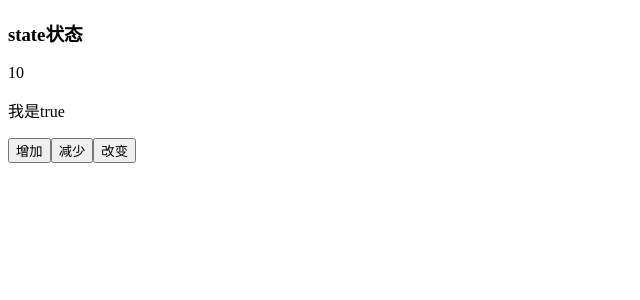
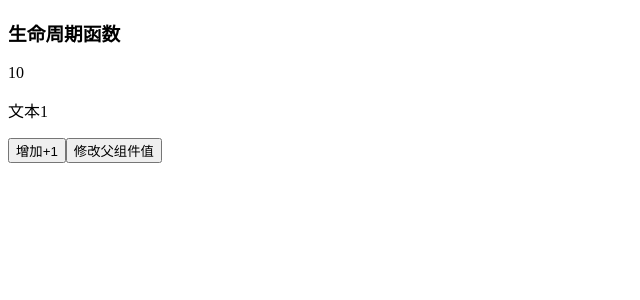
Before and after one commit to yq1930/react-demo, a React (Create React App) app: page / in a window 1280 px wide. Shown: the top 300 px of the page, without its empty margins (0-640 px from the left). Built offline with nearby package versions, Linux system fonts and the light colour scheme.

Commit message:
react组件生命周期学习

```diff
--- /dev/null
+++ b/src/ComponentList.jsx
@@ -0,0 +1,66 @@
+import React from "react";
+
+export default class ComponentLife extends React.Component {
+  // 组件渲染前
+  componentWillMount() {
+    console.log("componentWillMount");
+  }
+
+  // 组件渲染后
+  componentDidMount() {
+    console.log("componentDidMount");
+  }
+
+  // 是否允许修改
+  shouldComponentUpdate() {
+    console.log("shouldComponentUpdate");
+    return true;
+  }
+
+  // 数据修改前
+  componentWillUpdate() {
+    console.log("componentWillUpdate");
+  }
+
+  // 数据修改后
+  componentDidUpdate() {
+    console.log("componentDidUpdate");
+  }
+
+  // props发生改变
+  componentWillReceiveProps() {
+    console.log("componentWillReceiveProps");
+  }
+
+  // 组件卸载前
+  componentWillUnmount() {
+    console.log("componentWillUnmount");
+  }
+
+  constructor(props) {
+    super(props);
+    this.state = {
+      count: 10,
+    };
+  }
+
+  changeCount = () => {
+    this.setState({ count: this.state.count + 1 });
+  };
+  changeFather = () => {
+    this.props.changeTitle("我是子组件传过来的值");
+  };
+
+  render() {
+    let { count } = this.state;
+    return (
+      <div>
+        <h3>生命周期函数</h3>
+        <p>{count}</p>
+        <p>{this.props.title}</p>
+        <button onClick={this.changeCount}>增加+1</button>
+        <button onClick={this.changeFather}>修改父组件值</button>
+      </div>
+    );
+  }
+}
--- a/src/Home.jsx
+++ b/src/Home.jsx
@@ -2,6 +2,6 @@ import React from "react";
 
 export default class Home extends React.Component {
   render() {
-    return <div>55555</div>;
+    return <div>66666</div>;
   }
 }
--- a/src/MyNav.jsx
+++ b/src/MyNav.jsx
@@ -2,7 +2,6 @@ import React from "react";
 
 export default class MyNav extends React.Component {
   render() {
-    console.log(this.props.nav);
     return (
       <div>
         <h3>{this.props.title}</h3>
--- a/src/app.jsx
+++ b/src/app.jsx
@@ -1,9 +1,20 @@
 import React from "react";
 // import Home from "./Home";
 // import MyNav from "./MyNav";
-import State from "./State";
+// import State from "./State";
+import ComponentList from "./ComponentList";
 
 export default class App extends React.Component {
+  constructor(props) {
+    super(props);
+    this.state = {
+      title: "文本1",
+    };
+  }
+
+  changeTitle = (data) => {
+    this.setState({ title: data });
+  };
   render() {
     // let nav1 = ["1", "2", "3"];
     // let nav2 = ["111", "222", "333"];
@@ -16,7 +27,12 @@ export default class App extends React.Component {
     // );
     return (
       <div>
-        <State />
+        {/* <State /> */}
+        <ComponentList
+          title={this.state.title}
+          changeTitle={this.changeTitle}
+        />
+        {/* <button onClick={this.changeTitle}>修改title</button> */}
       </div>
     );
   }
```
Also changed, not shown: src/index.js (+0 -12 lines), 1 other file (tests, documents, lock files or other folders).
